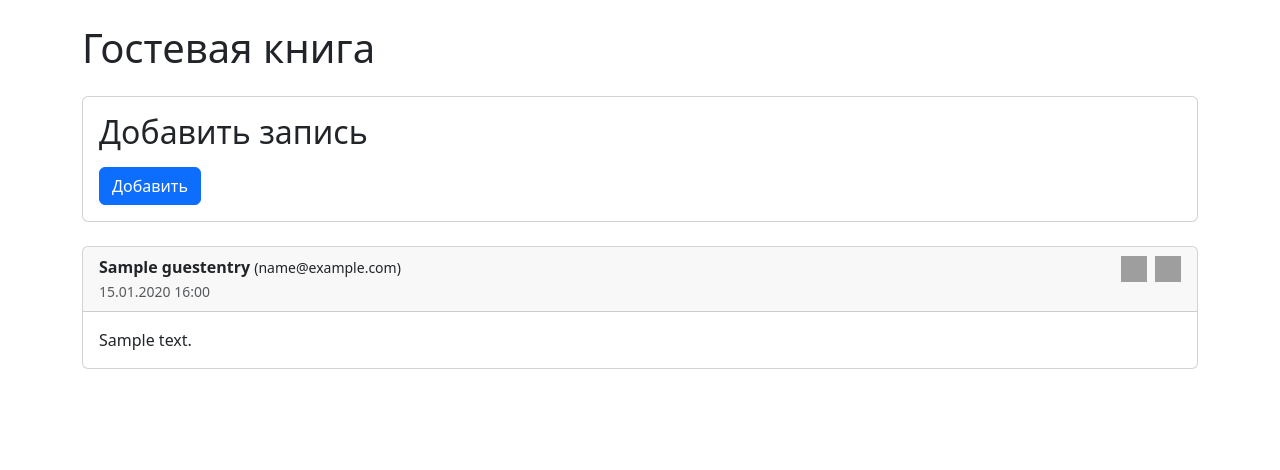
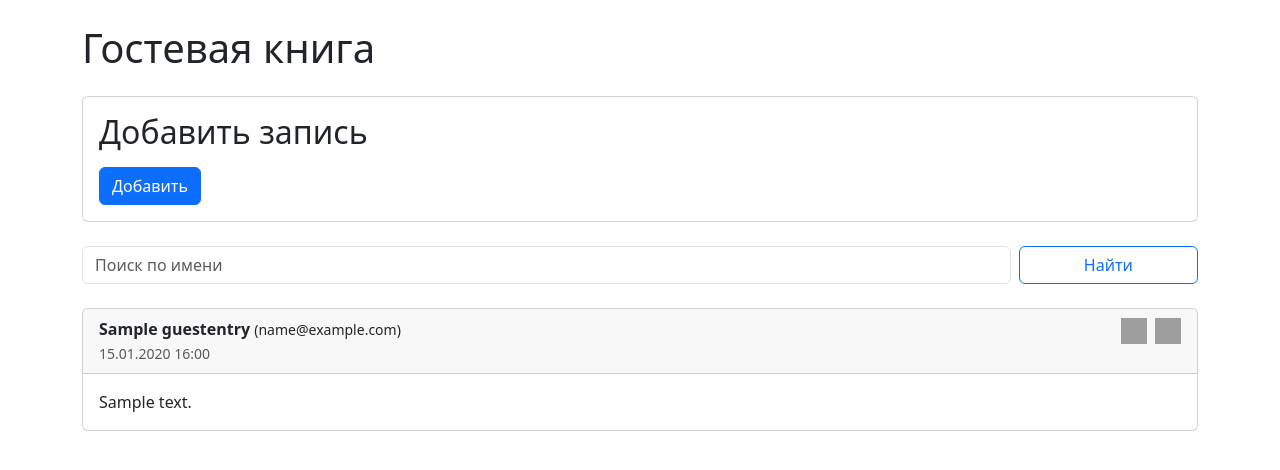
Before and after one commit to KREVETk/exam_7_arnat_asanov, a Django app: page / in a window 1280 px wide. Shown: the top 470 px of the page. Run offline with Django 5.2, Linux system fonts and the light colour scheme; tables that the repository leaves empty hold one stand-in row (values such as "Sample post"); grey boxes are pictures that could not be loaded.

Commit message:
add search by name

```diff
--- a/guestbook/templates/guestbook/index.html
+++ b/guestbook/templates/guestbook/index.html
@@ -10,6 +10,18 @@
     {% include "guestbook/entry_form.html" %}
   </div>
 </div>
+
+    <div class="mb-4">
+      <form method="get" class="row g-2">
+        <div class="col-sm-10">
+          {{ search_form.name }}
+        </div>
+        <div class="col-sm-2">
+          <button type="submit" class="btn btn-outline-primary w-100">Найти</button>
+        </div>
+      </form>
+    </div>
+
 
 {% for entry in entries %}
   <div class="card mb-3 position-relative">
```
